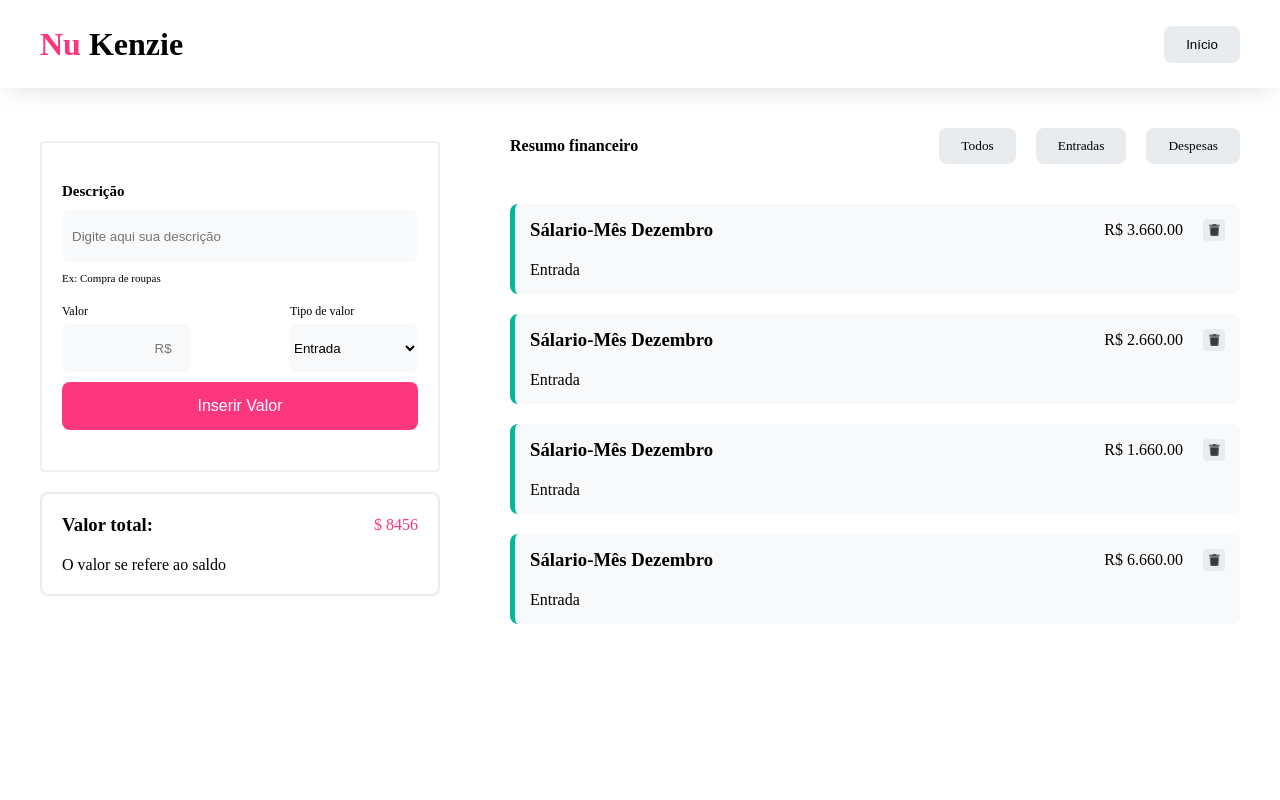
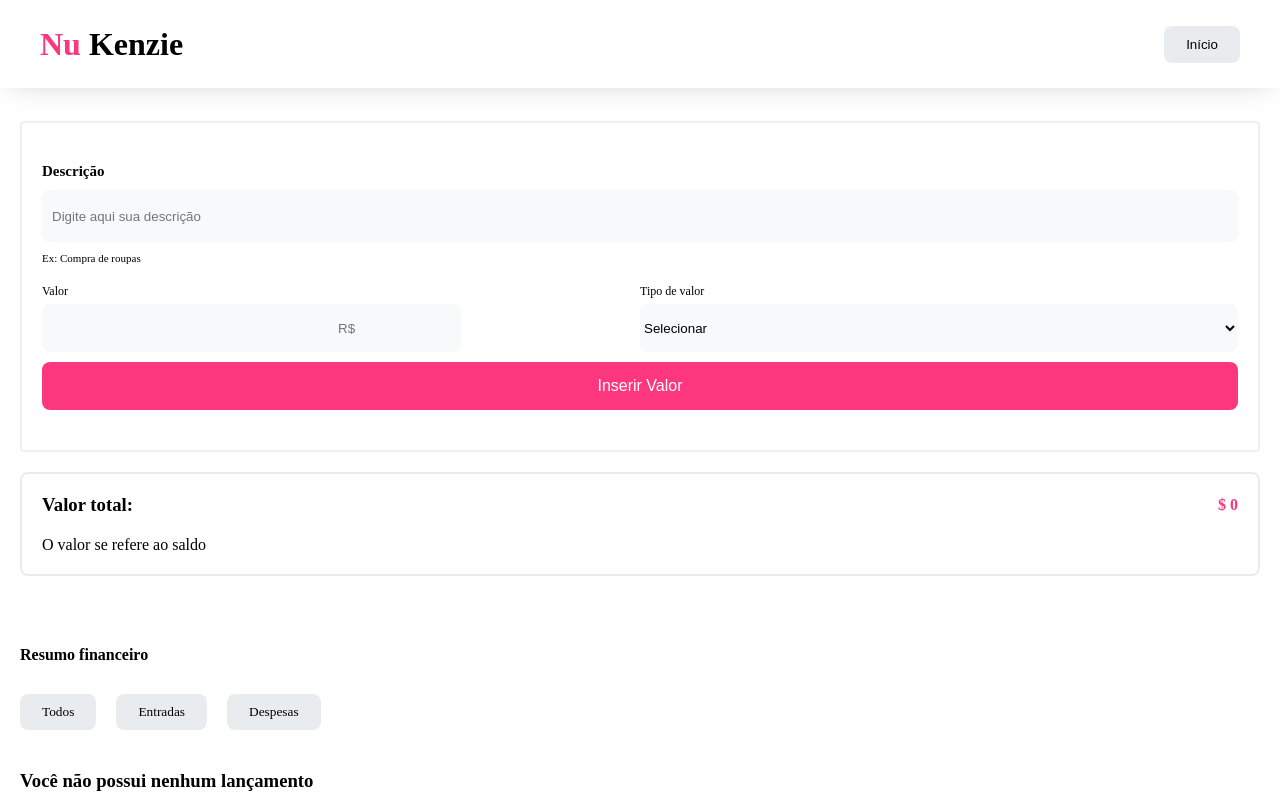
Before and after one commit to Mateus-Mont/NuKenzie, a React (Create React App) app in the folder nu-kenzie/: page / in a window 1280 px wide. Both pictures are taken after a click on the button "iniciar". Shown: the top 800 px of the page. Built offline with nearby package versions, Linux system fonts and the light colour scheme.

Commit message:
Nu-Kenzie

```diff
--- a/nu-kenzie/src/components/Finance.jsx
+++ /dev/null
@@ -1,118 +0,0 @@
-import img from "../assets/NoCard.png";
-import trash from "../assets/trash.png"
-
-export const RenderFinance = ({ prop }) => {
-  return (
-    <>
-      <header className="menu">
-        <div className="header">
-          <h1>
-            <span>Nu</span> Kenzie
-          </h1>
-          <button onClick={() => prop(true)} className="return">
-            Início
-          </button>
-        </div>
-      </header>
-      <div className="container-finance">
-        <div className="launch">
-          <div className="container-launch">
-            <form action="">
-              <label className="labelDescription" htmlFor="">
-                Descrição
-              </label>
-              <input
-                className="description"
-                type="text"
-                placeholder="Digite aqui sua descrição"
-              />
-              <small>Ex: Compra de roupas</small>
-              <div className="value">
-                <div>
-                  <label htmlFor="">Valor</label>
-                  <input
-                    placeholder="R$"
-                    className="valueDescription"
-                    type="number"
-                  />
-                </div>
-                <div>
-                  <label htmlFor="">Tipo de valor</label>
-                  <select name="" id="">
-                    <option value="">Entrada</option>
-                    <option value="">Saída</option>
-                  </select>
-                </div>
-              </div>
-              <button className="buttonValue">Inserir Valor</button>
-            </form>
-          </div>
-          <div className="valueTotal">
-            <div>
-              <h3>Valor total:</h3>
-              <p>
-                <stong>$ 8456</stong>
-              </p>
-            </div>
-            <p>O valor se refere ao saldo</p>
-          </div>
-        </div>
-        <div className="datasFinance">
-          <div>
-            <div className="button-header">
-              <strong>Resumo financeiro</strong>
-              <div className="list-Buttons">
-                <button>Todos</button>
-                <button>Entradas</button>
-                <button>Despesas</button>
-              </div>
-            </div>
-          </div>
-          <ul>
-          <li>
-              <div className="salary">
-                <h3>Sálario-Mês Dezembro</h3>
-               <div className="divValue">
-                <p>R$ 3.660.00</p>
-                <button className="imgTrash"><img  src={trash} alt=""></img></button>
-               </div>
-              </div>
-              <p>Entrada</p>
-            </li>
-            <li>
-              <div className="salary">
-                <h3>Sálario-Mês Dezembro</h3>
-               <div className="divValue">
-                <p>R$ 2.660.00</p>
-                <button className="imgTrash"><img  src={trash} alt=""></img></button>
-               </div>
-              </div>
-              <p>Entrada</p>
-            </li>
-            <li>
-              <div className="salary">
-                <h3>Sálario-Mês Dezembro</h3>
-               <div className="divValue">
-                <p>R$ 1.660.00</p>
-                <button className="imgTrash"><img  src={trash} alt=""></img></button>
-               </div>
-              </div>
-              <p>Entrada</p>
-            </li>
-            <li>
-              <div className="salary">
-                <h3>Sálario-Mês Dezembro</h3>
-               <div className="divValue">
-                <p>R$ 6.660.00</p>
-                <button className="imgTrash"><img  src={trash} alt=""></img></button>
-               </div>
-              </div>
-              <p>Entrada</p>
-            </li>
-
-          </ul>
-        </div>
-      </div>
-    </>
-  );
-};
--- a/nu-kenzie/src/components/index.jsx
+++ b/nu-kenzie/src/components/HomePage/index.jsx
@@ -1,5 +1,5 @@
-import "./homeStyles.css";
-import img from "../assets/illustration.png";
+
+import img from "../../assets/illustration.png"
 
 export const RenderHome = ({ prop }) => {
   return (
--- a/nu-kenzie/src/components/Finance.css
+++ b/nu-kenzie/src/components/PageFinance/Finance.css
@@ -154,6 +154,7 @@ label {
 .imgFinance {
   width: 100%;
   padding-top: 20px;
+
 }
 ul {
   display: flex;
@@ -161,6 +162,7 @@ ul {
   gap: 20px;
   padding-top: 40px;
   padding-bottom: 30px;
+  height: 100%;
 }
 
 ul li {
@@ -194,7 +196,7 @@ ul li div {
   width: 11px;
 }
 
-@media (max-width: 850px) {
+@media (max-width: 1300px) {
   .menu {
     width: 100%;
     padding: 20px;
--- /dev/null
+++ b/nu-kenzie/src/components/PageFinance/index.jsx
@@ -0,0 +1,172 @@
+import img from "../../assets/NoCard.png";
+import trash from "../../assets/trash.png";
+import { useState } from "react";
+
+export const RenderFinance = ({ prop }) => {
+  const [descriptionFinance, setDescription] = useState("");
+  const [valueFinance, setValue] = useState("");
+  const [typeFinance, setType] = useState("");
+
+  const [finance, setFinance] = useState([]);
+  const [filter, setFilter] = useState(finance);
+  const item = {
+    description: descriptionFinance,
+    value: valueFinance,
+    type: typeFinance,
+  };
+
+  function submit(event) {
+    event.preventDefault();
+    setFinance((oldFinances) => {
+      return [...oldFinances, item];
+    });
+    setDescription("");
+    setValue("");
+    setType("");
+  }
+
+  function todos() {
+    return setFilter(finance);
+  }
+
+  return (
+    <>
+      <header className="menu">
+        <div className="header">
+          <h1>
+            <span>Nu</span> Kenzie
+          </h1>
+          <button onClick={() => prop(true)} className="return">
+            Início
+          </button>
+        </div>
+      </header>
+      <div className="container-finance">
+        <div className="launch">
+          <div className="container-launch">
+            <form onSubmit={submit}>
+              <label className="labelDescription" htmlFor="">
+                Descrição
+              </label>
+              <input
+                value={descriptionFinance}
+                required
+                onChange={(event) => setDescription(event.target.value)}
+                className="description"
+                type="text"
+                placeholder="Digite aqui sua descrição"
+              />
+              <small>Ex: Compra de roupas</small>
+              <div className="value">
+                <div>
+                  <label htmlFor="">Valor</label>
+                  <input
+                    value={valueFinance}
+                    required
+                    onChange={(event) => setValue(parseInt(event.target.value))}
+                    placeholder="R$"
+                    className="valueDescription"
+                    type="number"
+                  />
+                </div>
+                <div>
+                  <label htmlFor="">Tipo de valor</label>
+                  <select
+                    value={typeFinance}
+                    required
+                    onChange={(event) => setType(event.target.value)}
+                  >
+                    <option value="" hidden>
+                      Selecionar
+                    </option>
+                    <option value="Saída">Saída</option>;
+                    <option value="Entrada">Entrada</option>
+                  </select>
+                </div>
+              </div>
+              <button className="buttonValue">Inserir Valor</button>
+            </form>
+          </div>
+          <div className="valueTotal">
+            <div>
+              <h3>Valor total:</h3>
+              <p>
+                <strong>
+                  ${" "}
+                  {finance.reduce((antes, depois) => {
+                    if (depois.type === "Entrada") {
+                      return antes + depois.value;
+                    } else {
+                      return antes - depois.value;
+                    }
+                  }, 0)}
+                </strong>
+              </p>
+            </div>
+            <p>O valor se refere ao saldo</p>
+          </div>
+        </div>
+        <div className="datasFinance">
+          <div>
+            <div className="button-header">
+              <strong>Resumo financeiro</strong>
+              <div className="list-Buttons">
+                <button security="Kkk" onClick={todos}>
+                  Todos
+                </button>
+                <button
+                  onClick={() => {
+                    setFilter(
+                      finance.filter((elem) => elem.type === "Entrada")
+                    );
+                  }}
+                >
+                  Entradas
+                </button>
+                <button
+                  onClick={() => {
+                    setFilter(finance.filter((elem) => elem.type === "Saída"));
+                  }}
+                >
+                  Despesas
+                </button>
+              </div>
+            </div>
+          </div>
+          <ul>
+            <Render filter={filter} />
+          </ul>
+        </div>
+      </div>
+    </>
+  );
+};
+
+const Render = ({ filter }) => {
+  if (filter.length === 0) {
+    return (
+      <>
+        <h3>Você não possui nenhum lançamento</h3>
+        <img src={img} alt="" />
+      </>
+    );
+  }
+  return (
+    <>
+      {filter.map((elem, index) => (
+        <li key={index}>
+          <div className="salary">
+            <h3>{elem.description}</h3>
+            <div className="divValue">
+              <p>R$ {elem.value}</p>
+              <button className="imgTrash">
+                <img value={elem.value} src={trash} alt=""></img>
+              </button>
+            </div>
+          </div>
+          <p>{elem.type}</p>
+        </li>
+      ))}
+    </>
+  );
+};
```
Also changed, not shown: nu-kenzie/src/App.js (+14 -6 lines), nu-kenzie/src/components/HomePage/homeStyles.css (renamed from nu-kenzie/src/components/homeStyles.css).
